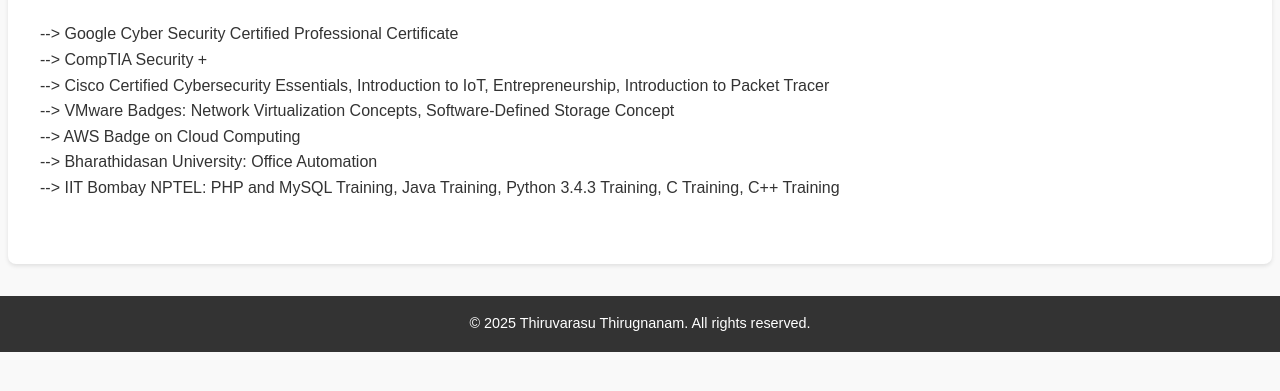
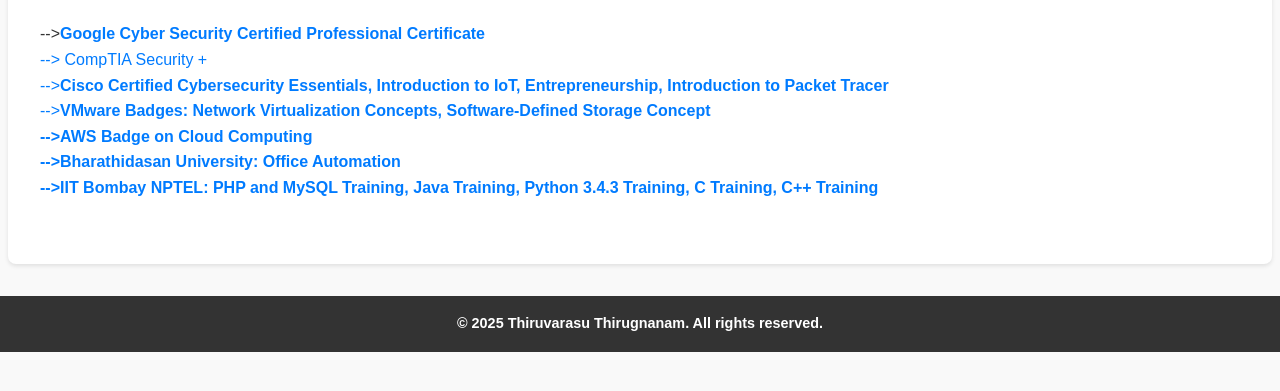
Before and after one commit to ThiruvarasuThirugnanam/thiruvarasuthirugnanam.github.io, a plain HTML site: page certifications.html in a window 1280 px wide. Shown: the part 249-640 px from the top of the page. Drawn offline with Linux system fonts and the light colour scheme.

Commit message:
Update certifications.html

```diff
--- a/certifications.html
+++ b/certifications.html
@@ -24,7 +24,7 @@
     <main>
         <section>
             <h2>Certifications</h2>
-            <p>--> Google Cyber Security Certified Professional Certificate <br>--> CompTIA Security + <br>--> Cisco Certified Cybersecurity Essentials, Introduction to IoT, Entrepreneurship, Introduction to Packet Tracer <br>--> VMware Badges: Network Virtualization Concepts, Software-Defined Storage Concept <br>--> AWS Badge on Cloud Computing <br>--> Bharathidasan University: Office Automation <br>--> IIT Bombay NPTEL: PHP and MySQL Training, Java Training, Python 3.4.3 Training, C Training, C++ Training</p>
+            <p>--><a href="https://drive.google.com/file/d/1F-m8WX1D_-5Fl8dryT90dwUbj-XSYXkU/view?usp=drive_link" target="_blank"><b>Google Cyber Security Certified Professional Certificate</b> <br>--> CompTIA Security + <br>--><a href="https://drive.google.com/drive/folders/1TM99nKOObNFWC4ZTexlKNYEZzRkOfBnH?usp=sharing" target="_blank"><b>Cisco Certified Cybersecurity Essentials, Introduction to IoT, Entrepreneurship, Introduction to Packet Tracer</b> <br>--><a href="https://drive.google.com/drive/folders/15U_JgO3GYWD9A2vwRuLd6UoFK7Ycv4m4?usp=sharing" target="_blank"><b>VMware Badges: Network Virtualization Concepts, Software-Defined Storage Concept <br>--><a href="https://drive.google.com/file/d/1nkJovjEzWVgmRqxHK5za2XE-29Dt5r5t/view?usp=sharing" target="_blank"><b>AWS Badge on Cloud Computing</b> <br>--><a href="https://drive.google.com/file/d/1hbCxrUVPxAW6jfyb7AKcus2d3G25RBak/view?usp=sharing" target="_blank"><b>Bharathidasan University: Office Automation</b> <br>--><a href="https://drive.google.com/drive/folders/1HPLnU9f-CmaweHOsmCwAwf9G8GWdzaCC?usp=sharing" target="_blank"><b>IIT Bombay NPTEL: PHP and MySQL Training, Java Training, Python 3.4.3 Training, C Training, C++ Training</b></p>
         </section>
     </main>
     <footer>
```
